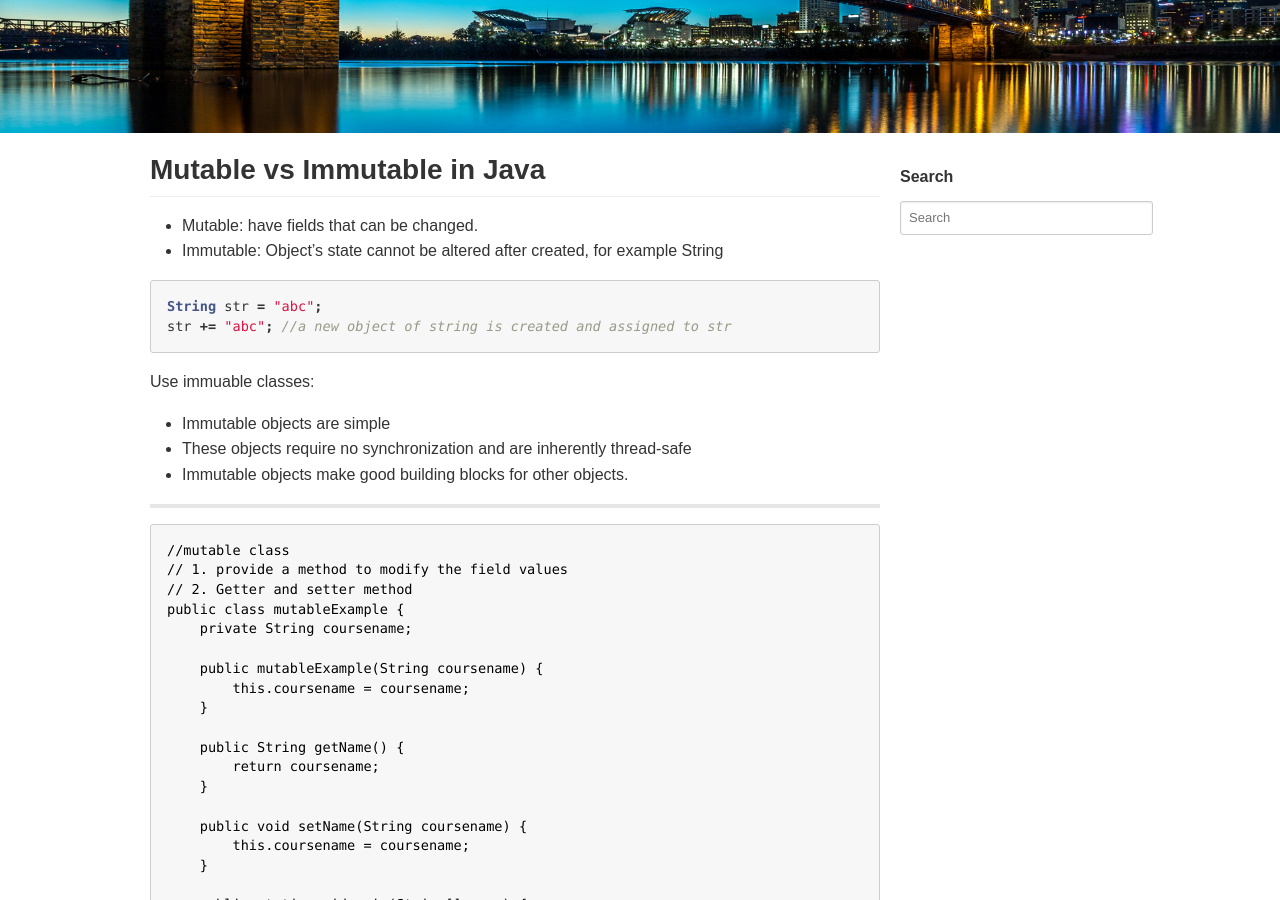
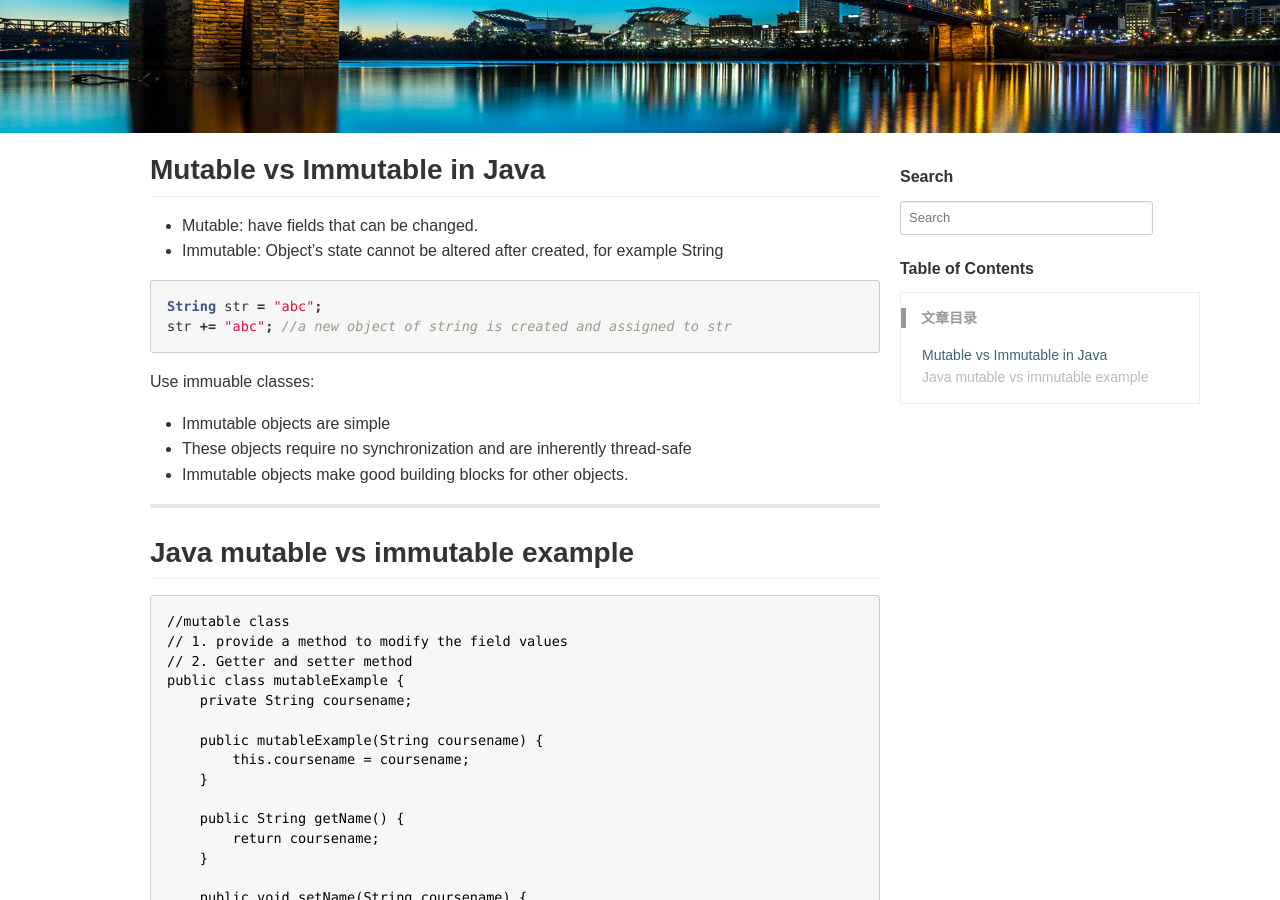
Before and after one commit to wbing520/wbing520.github.io, a Jekyll site: the page built from _posts/Java/2020-05-24-javamutablevsImmutable.md, in a window 1280 px wide and 900 px high, scrolled down 336 px. Built offline with Jekyll 4.4.1, drawn with Linux system fonts in a browser that asks for light colours; comment, search, counter and statistics services are not loaded.

Commit message:
Add a title

````diff
--- a/_posts/Java/2020-05-24-javamutablevsImmutable.md
+++ b/_posts/Java/2020-05-24-javamutablevsImmutable.md
@@ -23,6 +23,8 @@ Use immuable classes:
 - Immutable objects make good building blocks for other objects.
 
 ---------------------------------
+
+## Java mutable vs immutable example
 
 ``` Java
 //mutable class
````
